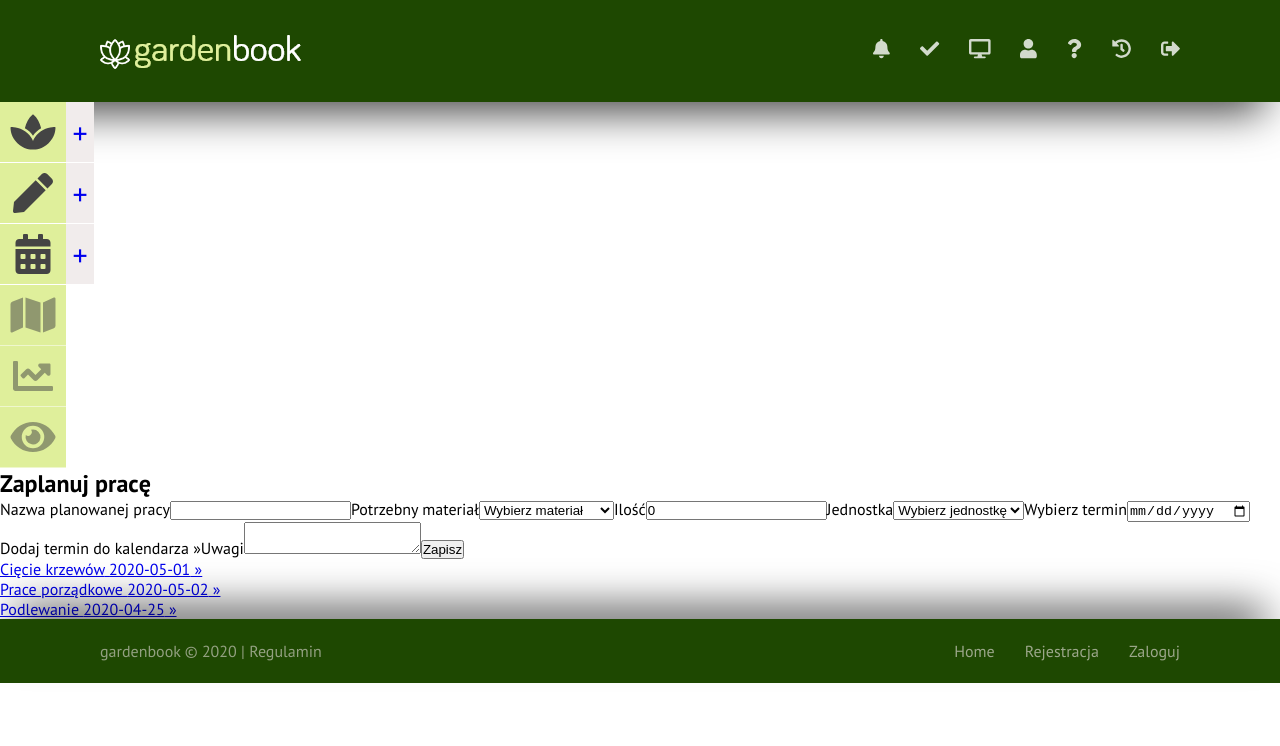
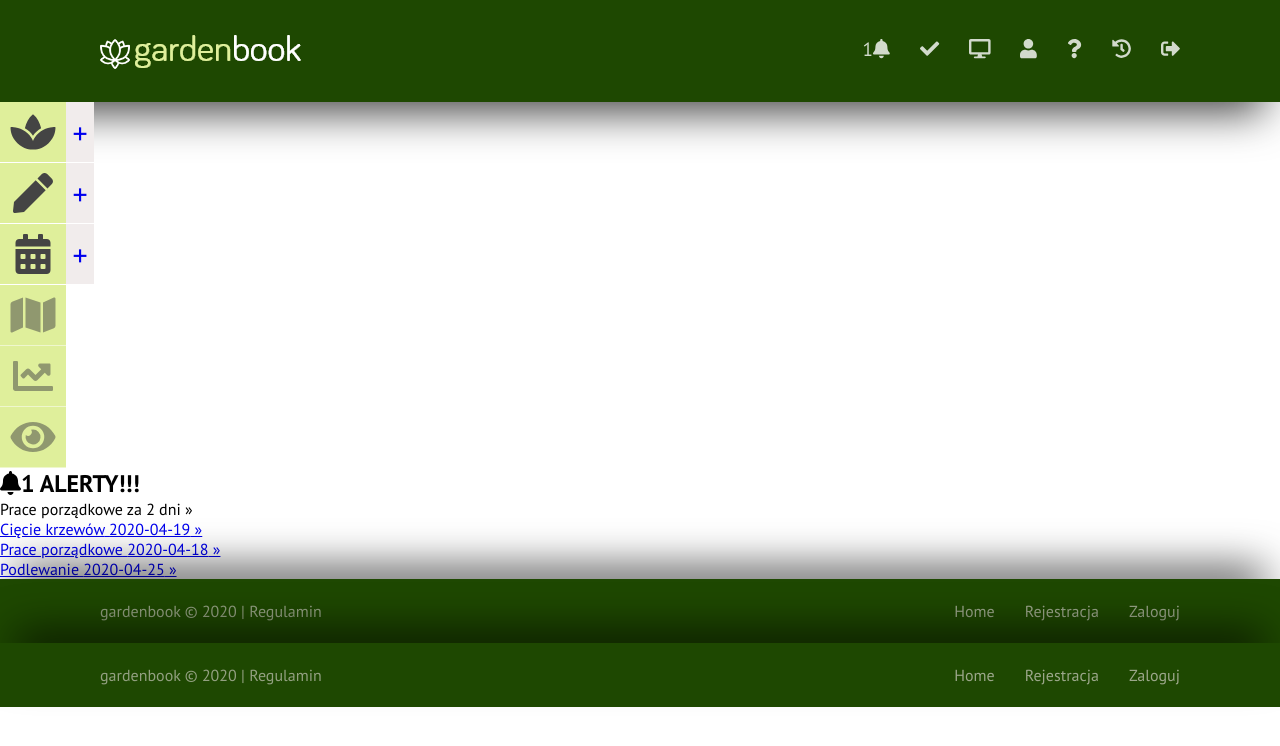
Before and after one commit to hajczek/gardenbook, a React (Create React App) app: page / in a window 1280 px wide. Shown: the top 746 px of the page. Built offline with nearby package versions, Linux system fonts and the light colour scheme.

Commit message:
Added functionality for display number of alerts in top menu and list of alerts in AlertsBox component

```diff
--- a/src/components/Alerts/AlertsBox.js
+++ b/src/components/Alerts/AlertsBox.js
@@ -1,25 +1,28 @@
-import React from "react";
+import React, { useContext } from "react";
+import { GlobalContext } from "../../context/GlobalState";
+import { maxDateFormatted } from "./AlertsFunction";
+import CountAlerts from "./CountAlerts";
 import { FontAwesomeIcon } from "@fortawesome/react-fontawesome";
 import { faBell } from "@fortawesome/free-solid-svg-icons";
 
 const AlertsBox = () => {
-  /* Needed functions:
-    1. displayAlerts() - function displays alerts about planned works which must be done in 3 days.
-       Function check which planned works has maximum 3 days to finish and displays list of these works.
-       On list must be displays a links to card with details about these works.
-       Function count how many works like this is on list and set number of alerts near on a bell icon at menu and on title of Box.
-  */
+  const { plannedWorks } = useContext(GlobalContext);
   return (
     <div id="alerts">
-      <FontAwesomeIcon icon={faBell} />
-      <h2>2 ALERTY!!!</h2>
+      <h2>
+        <FontAwesomeIcon icon={faBell} />
+        <CountAlerts /> ALERTY!!!
+      </h2>
       <ul id="alerts-list">
-        <li>
-          Nawożenie: <span>za 2 dni &raquo;</span>
-        </li>
-        <li>
-          Podlewanie: <span>za 3 dni &raquo;</span>
-        </li>
+        {plannedWorks
+          .filter((plannedWork) => plannedWork.workTerm <= maxDateFormatted)
+          .map((alert) => {
+            return (
+              <li key={alert.id}>
+                {alert.workName} <span>za 2 dni &raquo;</span>
+              </li>
+            );
+          })}
       </ul>
     </div>
   );
--- /dev/null
+++ b/src/components/Alerts/AlertsFunction.js
@@ -0,0 +1,11 @@
+// Define max data for alert
+let maxDate = new Date(new Date().getTime() + 3 * 24 * 60 * 60 * 1000);
+
+// Formatting date
+let dd = maxDate.getDate();
+let mm = maxDate.getMonth() + 1;
+let y = maxDate.getFullYear();
+
+export let maxDateFormatted = `${y}-${mm < 10 ? "0" + mm : mm}-${
+  dd.length < 10 ? "0" + dd : dd
+}`;
--- /dev/null
+++ b/src/components/Alerts/CountAlerts.js
@@ -0,0 +1,19 @@
+import React, { useContext, Fragment } from "react";
+import { GlobalContext } from "../../context/GlobalState";
+import { maxDateFormatted } from "./AlertsFunction";
+
+export const CountAlerts = () => {
+  const { plannedWorks } = useContext(GlobalContext);
+
+  // Filter dates which need alert
+  let alertDates = plannedWorks.filter(
+    (plannedWork) => plannedWork.workTerm <= maxDateFormatted
+  );
+
+  return (
+    <Fragment>
+      <span>{alertDates.length}</span>
+    </Fragment>
+  );
+};
+export default CountAlerts;
--- a/src/components/User/HeaderUser.js
+++ b/src/components/User/HeaderUser.js
@@ -1,4 +1,5 @@
 import React from "react";
+import CountAlerts from "../Alerts/CountAlerts";
 import logo from "../../assets/img/gardenbook-logo.png";
 import { FontAwesomeIcon } from "@fortawesome/react-fontawesome";
 import {
@@ -8,7 +9,7 @@ import {
   faUser,
   faQuestion,
   faHistory,
-  faSignOutAlt
+  faSignOutAlt,
 } from "@fortawesome/free-solid-svg-icons";
 
 const HeaderUser = () => {
@@ -21,6 +22,7 @@ const HeaderUser = () => {
       </div>
       <nav>
         <a href="#">
+          <CountAlerts />
           <FontAwesomeIcon icon={faBell} />
         </a>
         <a href="#">
--- a/src/components/User/PageUser.js
+++ b/src/components/User/PageUser.js
@@ -2,28 +2,28 @@ import React from "react";
 import HeaderUser from "./HeaderUser";
 import LeftMenuUser from "./LeftMenuUser";
 import Footer from "../Page/Footer";
-// import AlertsCard from "../Alerts/AlertsCard";
+import AlertsCard from "../Alerts/AlertsCard";
 // import AccountUserCard from "../AccountUser/AccountUserCard";
 // import ManageWorksCard from "../ManageWorks/ManageWorksCard";
 // import ManageMaterialsCard from "../ManageMaterials/ManageMaterialsCard";
 // import ManagePlantsCard from "../ManagePlants/ManagePlantsCard";
 // import AddMaterialCard from "../AddMaterial/AddMaterialCard";
 // import AddPlantCard from "../AddPlant/AddPlantCard";
-import PlanWorkCard from "../PlanWork/PlanWorkCard";
+// import PlanWorkCard from "../PlanWork/PlanWorkCard";
 
 const PageCard = () => {
   return (
     <div className="userPage">
       <HeaderUser />
       <LeftMenuUser />
-      {/* <AlertsCard /> */}
+      <AlertsCard />
       {/* <AccountUserCard /> */}
       {/* <ManageWorksCard /> */}
       {/* <ManageMaterialsCard /> */}
       {/* <ManagePlantsCard /> */}
       {/* <AddMaterialCard /> */}
       {/* <AddPlantCard /> */}
-      <PlanWorkCard />
+      {/* <PlanWorkCard /> */}
       <Footer />
     </div>
   );
--- a/src/context/GlobalState.js
+++ b/src/context/GlobalState.js
@@ -12,7 +12,7 @@ const initialState = {
         workMatQuant: 0,
         workMatUnit: "",
       },
-      workTerm: "2020-05-01",
+      workTerm: "2020-04-19",
       workDetails: "Wykonać do południa",
       workDone: false,
       workTime: 0,
@@ -27,7 +27,7 @@ const initialState = {
         workMatQuant: 0,
         workMatUnit: "",
       },
-      workTerm: "2020-05-02",
+      workTerm: "2020-04-18",
       workDetails: "Sprzątnąć w garażu",
       workDone: false,
       workTime: 0,
```
